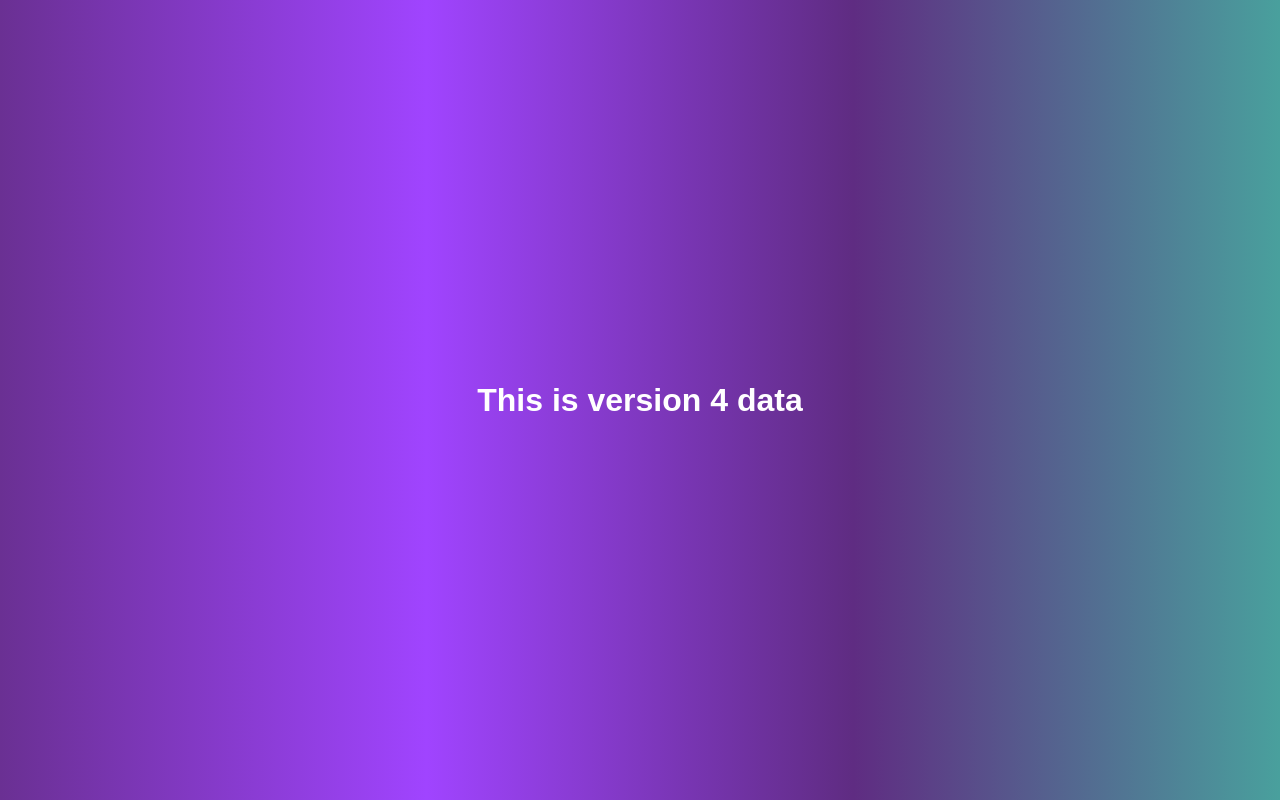
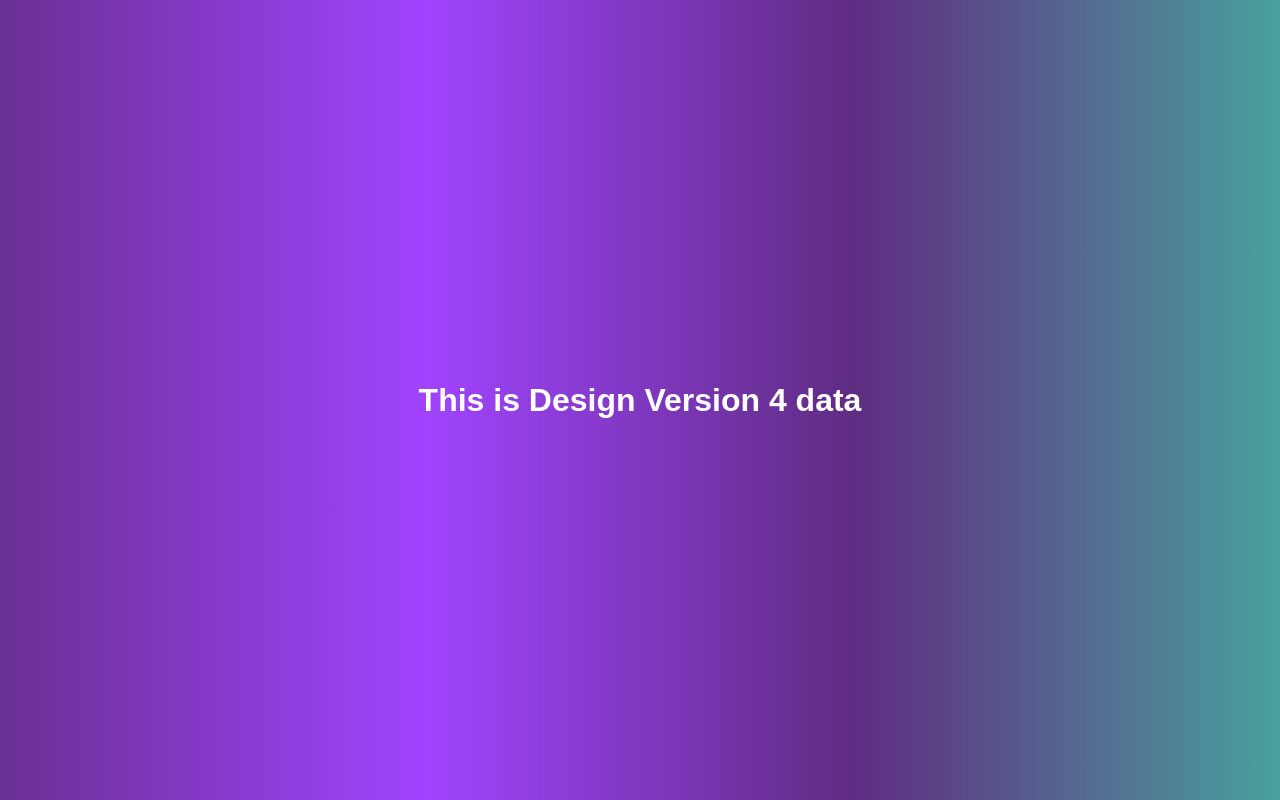
Before and after one commit to sandeepvankayala07/myrepo, a plain HTML site: page index.html in a window 1280 px wide. Drawn offline with Linux system fonts and the light colour scheme.

Commit message:
Changed H1

```diff
--- a/index.html
+++ b/index.html
@@ -7,6 +7,6 @@
 </head>
 <link rel="stylesheet" href="style.css">
 <body>
-    <h1>This is version 4 data</h1>
+    <h1>This is Design Version 4 data</h1>
 </body>
 </html>
```
